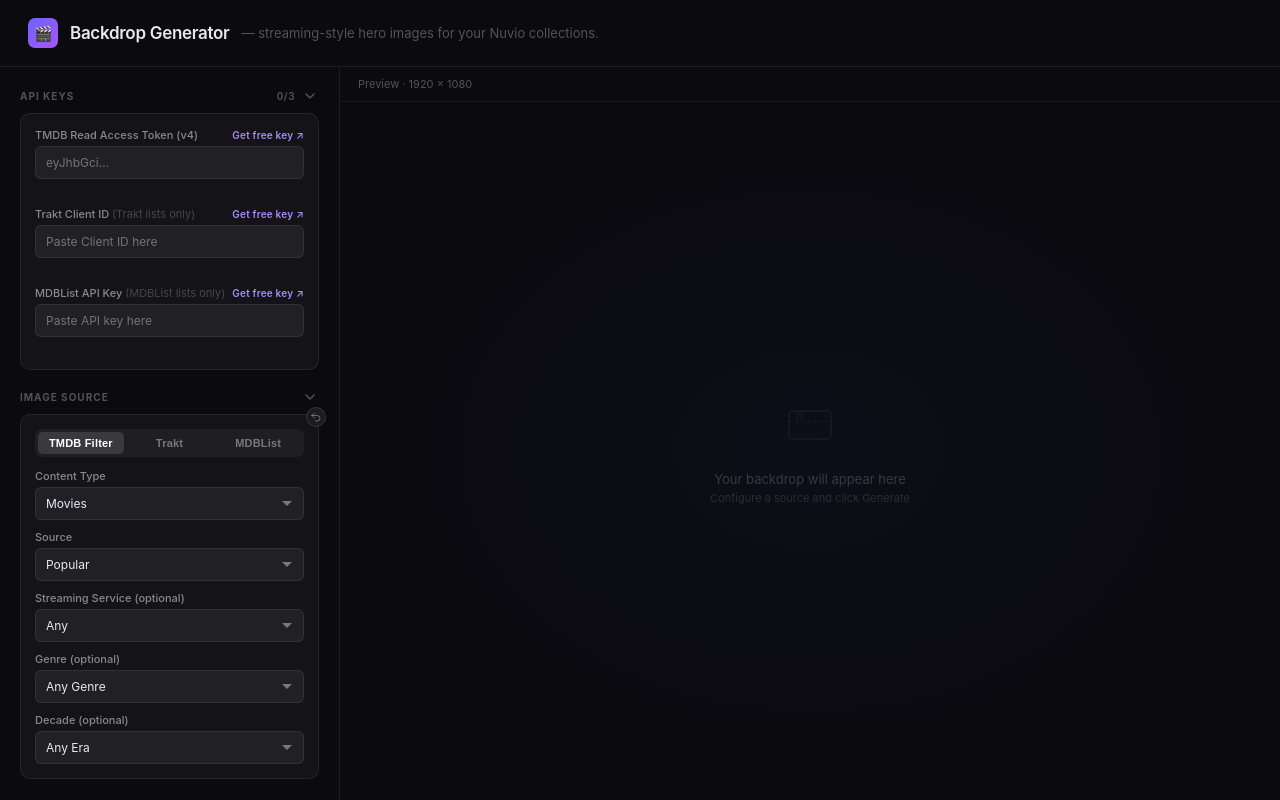
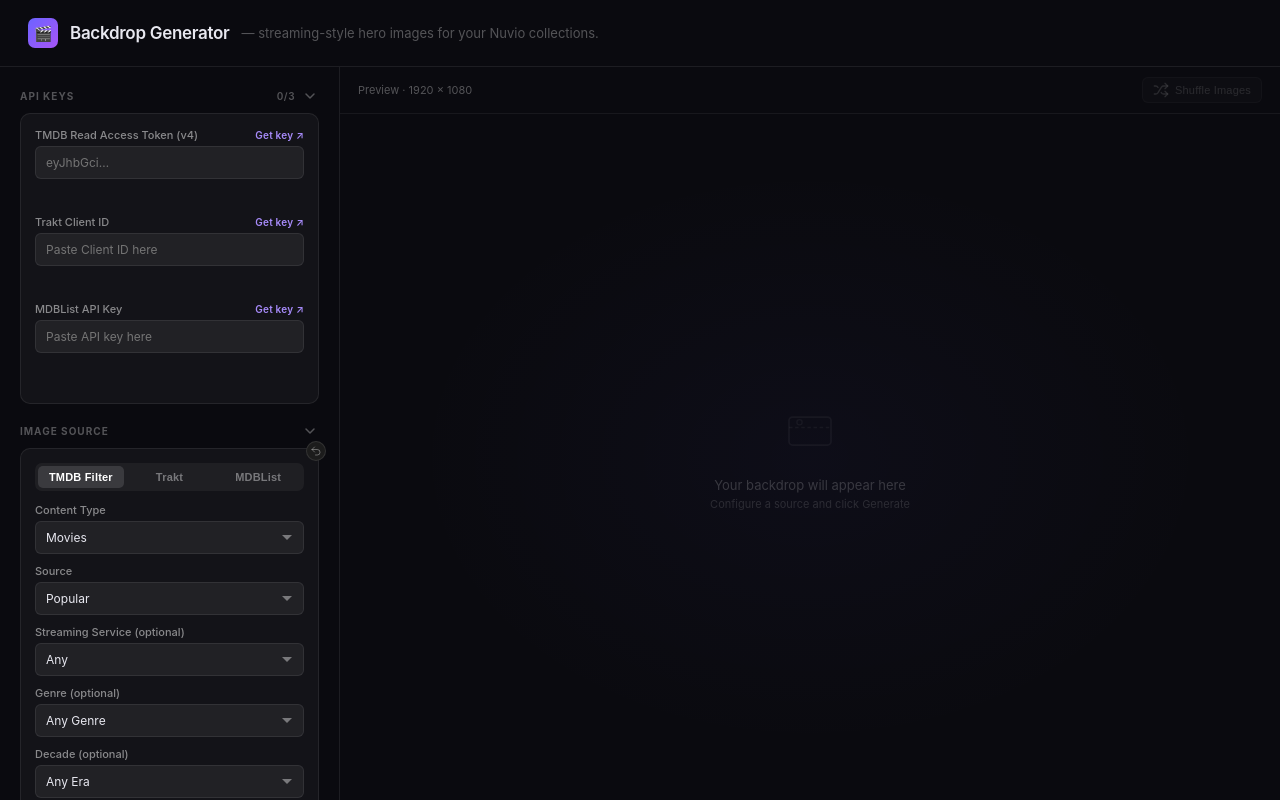
Before and after one commit to paytonjewell/Nuvio-Backdrop-Generator, a React (Vite) app: page / in a window 1280 px wide. Built offline with nearby package versions, Linux system fonts and the light colour scheme.

Commit message:
move shuffle button, styling adjustments to API keys section

```diff
--- a/src/App.jsx
+++ b/src/App.jsx
@@ -367,12 +367,6 @@
             <PrimaryButton onClick={generate} disabled={generating}>
               {generating ? "Generating…" : "Generate Backdrop"}
             </PrimaryButton>
-            <SecondaryButton
-              onClick={reshuffleImages}
-              disabled={images.length === 0}
-            >
-              Shuffle Images
-            </SecondaryButton>
             <div style={{ display: "flex", alignItems: "center", gap: 8 }}>
               <span
                 style={{
@@ -413,6 +407,7 @@
             overlay={overlay}
             text={text}
             resolution={resolution}
+            onShuffle={reshuffleImages}
             triggerRender={renderTick}
           />
         </main>
--- a/src/components/ApiKeys.jsx
+++ b/src/components/ApiKeys.jsx
@@ -1,5 +1,13 @@
 import React, { useEffect, useRef } from "react";
-import { SectionLabel, Card, Field, FieldLabel, CollapseButton, Collapsible, useCollapsed } from "./UI";
+import {
+  SectionLabel,
+  Card,
+  Field,
+  FieldLabel,
+  CollapseButton,
+  Collapsible,
+  useCollapsed,
+} from "./UI";
 import {
   validateTMDBKey,
   validateTraktKey,
@@ -18,7 +26,7 @@
   getKeyLabel,
 }) {
   return (
-    <Field>
+    <Field style={{ marginBottom: 18 }}>
       <FieldLabel
         action={
           <a
@@ -71,7 +79,7 @@
     state: "",
     message: "",
   });
-  const { collapsed, toggle } = useCollapsed('nuvio_collapsed_apikeys');
+  const { collapsed, toggle } = useCollapsed("nuvio_collapsed_apikeys");
 
   useEffect(() => {
     clearTimeout(tmdbTimer.current);
@@ -144,13 +152,21 @@
   ).length;
 
   const action = (
-    <div style={{ display: 'flex', alignItems: 'center', gap: 6 }}>
-      <span style={{ fontSize: 10, fontWeight: 600, letterSpacing: 0.5, color: 'rgba(255,255,255,0.3)', textTransform: 'none' }}>
+    <div style={{ display: "flex", alignItems: "center", gap: 6 }}>
+      <span
+        style={{
+          fontSize: 10,
+          fontWeight: 600,
+          letterSpacing: 0.5,
+          color: "rgba(255,255,255,0.3)",
+          textTransform: "none",
+        }}
+      >
         {validCount}/3
       </span>
       <CollapseButton collapsed={collapsed} onClick={toggle} />
     </div>
-  )
+  );
 
   return (
     <div>
@@ -165,41 +181,27 @@
             onChange={onTmdbChange}
             status={tmdbStatus}
             getKeyUrl="https://www.themoviedb.org/settings/api"
-              getKeyLabel="Get free key"
+            getKeyLabel="Get key"
           />
           <KeyInput
             id="traktKey"
-              label={
-                <>
-                  Trakt Client ID{" "}
-                  <span style={{ color: "rgba(255,255,255,0.22)", fontWeight: 400 }}>
-                    (Trakt lists only)
-                  </span>
-                </>
-              }
+            label="Trakt Client ID"
             placeholder="Paste Client ID here"
             value={traktKey}
             onChange={onTraktChange}
             status={traktStatus}
             getKeyUrl="https://trakt.tv/oauth/applications"
-              getKeyLabel="Get free key"
+            getKeyLabel="Get key"
           />
           <KeyInput
             id="mdblistKey"
-              label={
-                <>
-                  MDBList API Key{" "}
-                  <span style={{ color: "rgba(255,255,255,0.22)", fontWeight: 400 }}>
-                    (MDBList lists only)
-                  </span>
-                </>
-              }
+            label="MDBList API Key"
             placeholder="Paste API key here"
             value={mdblistKey}
             onChange={onMdblistChange}
             status={mdblistStatus}
             getKeyUrl="https://mdblist.com/preferences#apikey"
-              getKeyLabel="Get free key"
+            getKeyLabel="Get key"
           />
         </Card>
       </Collapsible>
--- a/src/components/CanvasPreview.jsx
+++ b/src/components/CanvasPreview.jsx
@@ -1,16 +1,28 @@
-import React, { useRef, useEffect } from 'react'
-import { renderCanvas } from '../lib/canvas'
-import s from './CanvasPreview.module.css'
+import React, { useRef, useEffect } from "react";
+import { renderCanvas } from "../lib/canvas";
+import s from "./CanvasPreview.module.css";
 
-export default function CanvasPreview({ images, imageType, layout, overlay, text, resolution = { width: 1920, height: 1080 }, triggerRender }) {
-  const canvasRef = useRef(null)
-  const hasImages = images.length > 0
+export default function CanvasPreview({
+  images,
+  imageType,
+  layout,
+  overlay,
+  text,
+  resolution = { width: 1920, height: 1080 },
+  onShuffle,
+  triggerRender,
+}) {
+  const canvasRef = useRef(null);
+  const hasImages = images.length > 0;
 
   useEffect(() => {
-    if (!hasImages || !canvasRef.current) return
+    if (!hasImages || !canvasRef.current) return;
     const render = async () => {
-      await document.fonts.ready
-      renderCanvas(canvasRef.current, images, {
+      await document.fonts.ready;
+      renderCanvas(
+        canvasRef.current,
+        images,
+        {
           gap: layout.gap,
           scale: layout.scale / 100,
           radius: layout.radius,
@@ -26,23 +38,74 @@
           imageType,
           width: resolution.width,
           height: resolution.height,
-      }, text)
-    }
-    render()
-  }, [images, layout, overlay, text, resolution, triggerRender])
+        },
+        text,
+      );
+    };
+    render();
+  }, [images, layout, overlay, text, resolution, triggerRender]);
 
   return (
     <div className={s.wrap}>
       <div className={s.toolbar}>
-        <span className={s.toolbarLabel}>Preview · {resolution.width} × {resolution.height}</span>
+        <span className={s.toolbarLabel}>
+          Preview · {resolution.width} × {resolution.height}
+        </span>
+        {onShuffle && (
+          <button
+            className={s.shuffleBtn}
+            onClick={onShuffle}
+            disabled={!hasImages}
+            title="Shuffle images"
+          >
+            <svg
+              xmlns="http://www.w3.org/2000/svg"
+              width="16"
+              height="16"
+              viewBox="0 0 24 24"
+              fill="none"
+              stroke="currentColor"
+              stroke-width="2"
+              stroke-linecap="round"
+              stroke-linejoin="round"
+              class="lucide lucide-shuffle-icon lucide-shuffle"
+            >
+              <path d="m18 14 4 4-4 4" />
+              <path d="m18 2 4 4-4 4" />
+              <path d="M2 18h1.973a4 4 0 0 0 3.3-1.7l5.454-8.6a4 4 0 0 1 3.3-1.7H22" />
+              <path d="M2 6h1.972a4 4 0 0 1 3.6 2.2" />
+              <path d="M22 18h-6.041a4 4 0 0 1-3.3-1.8l-.359-.45" />
+            </svg>{" "}
+            Shuffle Images
+          </button>
+        )}
       </div>
       <div className={s.canvasWrap}>
         {!hasImages && (
           <div className={s.placeholder}>
             <svg width="56" height="56" viewBox="0 0 64 64" fill="none">
-              <rect x="8" y="16" width="48" height="32" rx="4" stroke="currentColor" strokeWidth="2"/>
-              <path d="M8 28h48" stroke="currentColor" strokeWidth="1.5" strokeDasharray="4 3"/>
-              <circle cx="20" cy="22" r="3" stroke="currentColor" strokeWidth="1.5"/>
+              <rect
+                x="8"
+                y="16"
+                width="48"
+                height="32"
+                rx="4"
+                stroke="currentColor"
+                strokeWidth="2"
+              />
+              <path
+                d="M8 28h48"
+                stroke="currentColor"
+                strokeWidth="1.5"
+                strokeDasharray="4 3"
+              />
+              <circle
+                cx="20"
+                cy="22"
+                r="3"
+                stroke="currentColor"
+                strokeWidth="1.5"
+              />
             </svg>
             <p>Your backdrop will appear here</p>
             <small>Configure a source and click Generate</small>
@@ -51,9 +114,9 @@
         <canvas
           ref={canvasRef}
           className={s.canvas}
-          style={{ display: hasImages ? 'block' : 'none' }}
+          style={{ display: hasImages ? "block" : "none" }}
         />
       </div>
     </div>
-  )
+  );
 }
--- a/src/components/CanvasPreview.module.css
+++ b/src/components/CanvasPreview.module.css
@@ -7,14 +7,39 @@
 
 .toolbar {
   padding: 10px 18px;
-  border-bottom: 1px solid rgba(255,255,255,0.06);
+  border-bottom: 1px solid rgba(255, 255, 255, 0.06);
   display: flex;
   align-items: center;
+  justify-content: space-between;
+}
+
+.shuffleBtn {
+  font-size: 11px;
+  font-weight: 500;
+  color: rgba(255, 255, 255, 0.4);
+  background: rgba(255, 255, 255, 0.05);
+  border: 1px solid rgba(255, 255, 255, 0.08);
+  border-radius: 6px;
+  padding: 4px 10px;
+  cursor: pointer;
+  transition: all 0.15s;
+  letter-spacing: 0.2px;
+  display: flex;
+  align-items: center;
+  gap: 6px;
+}
+.shuffleBtn:hover {
+  background: rgba(255, 255, 255, 0.1);
+  color: rgba(255, 255, 255, 0.75);
+}
+.shuffleBtn:disabled {
+  opacity: 0.3;
+  cursor: not-allowed;
 }
 
 .toolbarLabel {
   font-size: 11px;
-  color: rgba(255,255,255,0.3);
+  color: rgba(255, 255, 255, 0.3);
 }
 
 .canvasWrap {
@@ -23,20 +48,26 @@
   display: flex;
   align-items: center;
   justify-content: center;
-  background: radial-gradient(ellipse at center, rgba(108,99,255,0.04) 0%, transparent 60%);
+  background: radial-gradient(
+    ellipse at center,
+    rgba(108, 99, 255, 0.04) 0%,
+    transparent 60%
+  );
 }
 
 .canvas {
   max-width: 100%;
   max-height: 100%;
   border-radius: 3px;
-  box-shadow: 0 0 0 1px rgba(255,255,255,0.08), 0 20px 60px rgba(0,0,0,0.7);
+  box-shadow:
+    0 0 0 1px rgba(255, 255, 255, 0.08),
+    0 20px 60px rgba(0, 0, 0, 0.7);
   display: block;
 }
 
 .placeholder {
   text-align: center;
-  color: rgba(255,255,255,0.18);
+  color: rgba(255, 255, 255, 0.18);
 }
 
 .placeholder svg {
```
Lines whose indentation alone changed are shown as unchanged.
